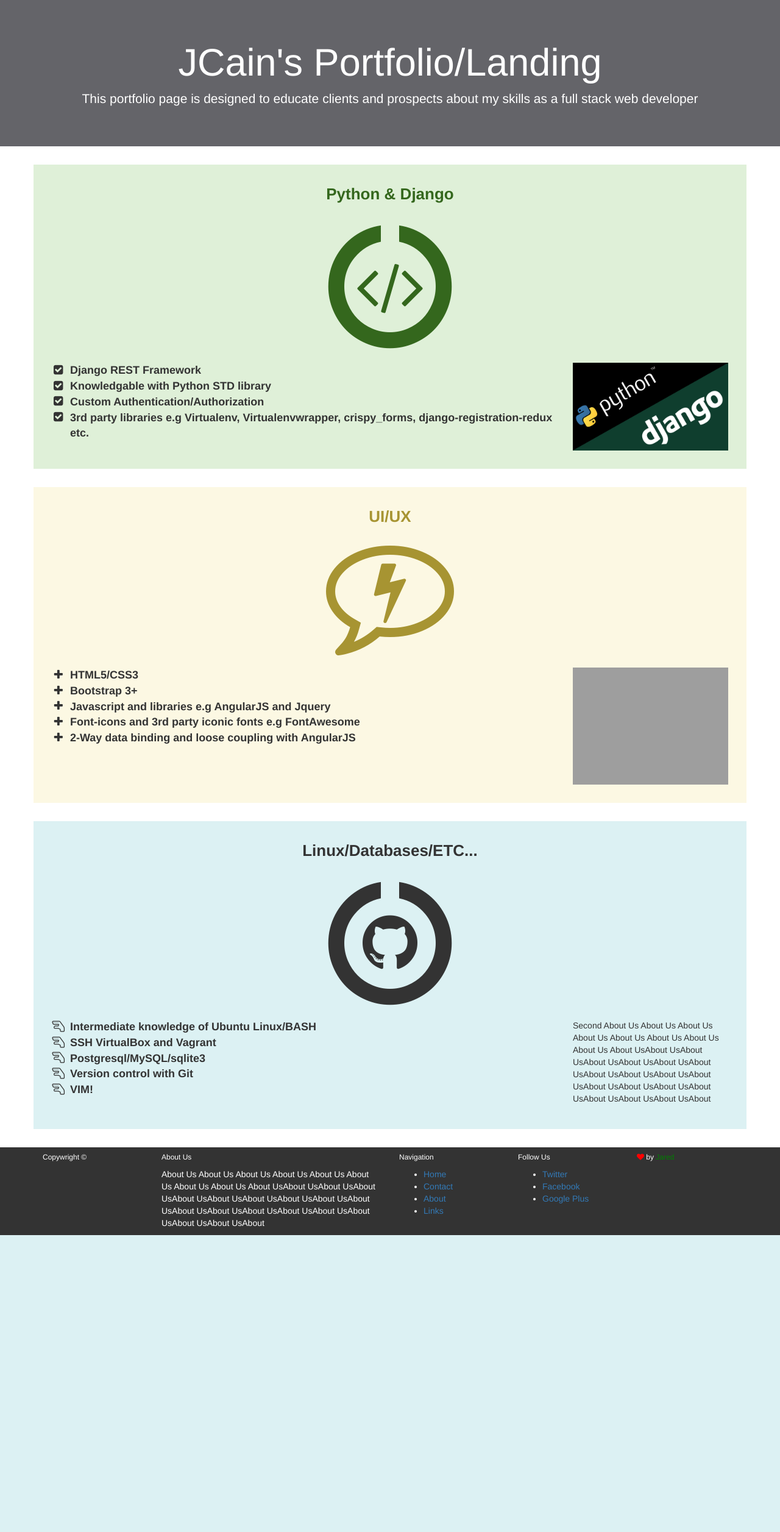
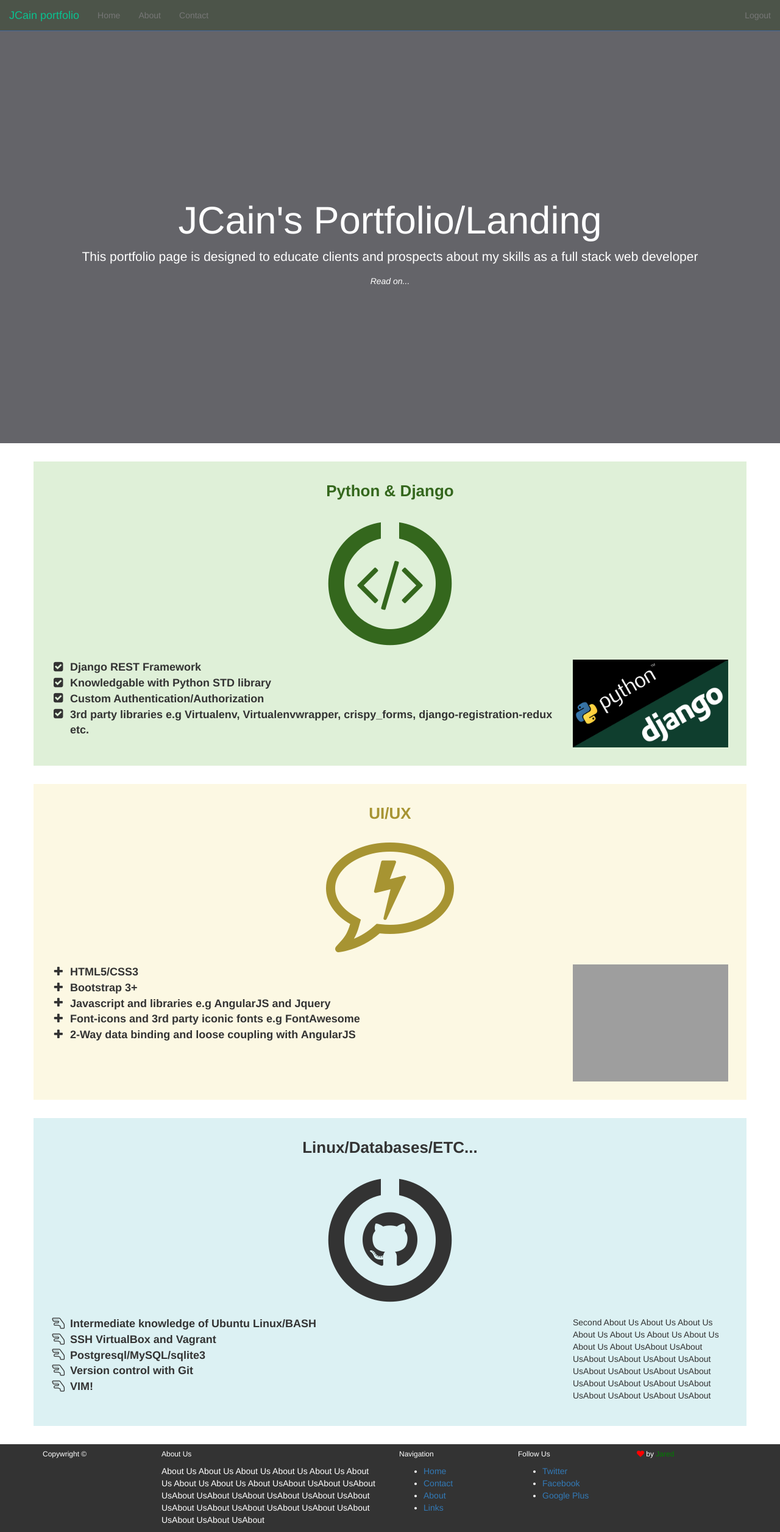
Before and after one commit to jared-cain/jcain-portfolio-django, a Django app: page / in a window 1280 px wide. Shown: the whole page at 61% size. Before the commit the page ends 2026 px from the top, so only its background shows below. Run offline with Django 3.2, Linux system fonts and the light colour scheme; a user stored in the database is signed in; some libraries are stand-ins or nearby versions; grey boxes are pictures that could not be loaded.

Commit message:
Add navbar w/css and update index w/css

```diff
--- a/portfolio/views.py
+++ b/portfolio/views.py
@@ -2,7 +2,7 @@ from django.shortcuts import render
 
 def index(request):
     template = 'index.html'
-    current_user = ''
+    name = ''
 
     python_queryset = ['Django REST Framework', 'Knowledgable with Python STD library', 'Custom Authentication/Authorization', '3rd party libraries e.g Virtualenv, Virtualenvwrapper, crispy_forms, django-registration-redux etc.',]
 
--- a/static_in_pro/our_static/css/custom.css
+++ b/static_in_pro/our_static/css/custom.css
@@ -7,6 +7,15 @@ html,body {
 
 body {
   display: table;
+}
+
+.read-more {
+    color: #FFF;
+    font-style: italic;
+}
+
+.read-more:hover {
+    color: #09C391;
 }
 
 .bg-babyblue {
@@ -59,3 +68,16 @@ body {
   color: #fff;
 
 }
+
+
+/******************
+    MEDIA QUERIES
+
+*******************/
+
+@media screen and (min-width: 768px){
+    .jumbotron {
+        padding-top: 20%;
+        padding-bottom: 20%;
+    }
+}
--- /dev/null
+++ b/static_in_pro/our_static/css/navbar-static-top.css
@@ -0,0 +1,29 @@
+.navbar-static-top {
+  background-color: #4C5449 !important;
+  border-color: #45689C !important;
+  margin-bottom: 0px;
+}
+
+.navbar-default .navbar-brand {
+    color: #BB6A39;
+}
+
+.navbar-default .navbar-brand:hover {
+    color: #09C391;
+}
+
+.navbar-default .navbar-nav>li>a:hover {
+    color: #fff;
+}
+.navbar-default .navbar-toggle {
+    background-color: #BB6A39 !important;
+    border-color: #fff !important;
+}
+.navbar-default .navbar-toggle:hover {
+    background-color: #09C391 !important;
+    border-color: #fff !important;
+}
+
+.navbar-default .navbar-collapse, .navbar-default .navbar-form {
+    border-color: #fff !important;
+}
--- a/templates/index.html
+++ b/templates/index.html
@@ -10,6 +10,7 @@
 	<div class="text-align-center">
 		<h1>JCain's Portfolio/Landing</h1>
 		<p class='lead text-align-center'>This portfolio page is designed to educate clients and prospects about my skills as a full stack web developer</p>
+		<a class="read-more" href="#continue-reading">Read on...</a>
 	</div>
 
 
@@ -21,6 +22,7 @@
 {% block content %}
 <div class="row push space bg-success">
 	<div class='col-sm-12'>
+		<a name="continue-reading"></a>
 		<p class='lead text-align-center' style="color:#34671D;"><span class="large-font">Python &amp; Django</span>
 		<br/><br/>
 		<span class="fa-stack fa-lg fa-5x">
--- a/templates/navbar.html
+++ b/templates/navbar.html
@@ -0,0 +1,46 @@
+{% load staticfiles %}
+ <!-- Static navbar -->
+    <nav class="navbar navbar-default navbar-static-top">
+      <!-- Container non fluid!!! -->
+      <div class="container-fluid">
+        <div class="navbar-header">
+          <button type="button" class="navbar-toggle collapsed" data-toggle="collapse" data-target="#navbar" aria-expanded="false" aria-controls="navbar">
+            <span class="sr-only">Toggle navigation</span>
+            <span class="icon-bar"></span>
+            <span class="icon-bar"></span>
+            <span class="icon-bar"></span>
+          </button>
+          <a class="navbar-brand" href="{% url 'home' %}">JCain portfolio</a>
+          <!-- <img src="{% static 'img/mvp_landing_logo.png' %}" />  -->
+        </div>
+        <div id="navbar" class="navbar-collapse collapse">
+          <ul class="nav navbar-nav">
+            <li><a href="{% url 'home' %}">Home</a></li>
+            <li><a href="#">About</a></li>
+            <li><a href="">Contact</a></li>
+          </ul>
+
+          <ul class="nav navbar-nav navbar-right">
+          {% if request.user.is_authenticated %}
+            <li><a href="#">Logout</a></li>
+          {% else %}
+            <li><a href="#">Register</a></li>
+          </ul>
+          {% endif %}
+
+          {% if not request.user.is_authenticated and not "/accounts/login" in request.get_full_path %}
+          <form class="navbar-form navbar-right" method="POST" action="">{% csrf_token %}
+            <div class="form-group">
+              <input type="text" class="form-control" name='username' placeholder="Email" />
+            </div>
+            <div class="form-group">
+              <input type="password" class="form-control" name='password' placeholder="Password" />
+            </div>
+            <button type="submit" class="btn btn-defualt">Login</button>
+          </form>
+
+          {% endif %}
+
+        </div><!--/.nav-collapse -->
+      </div>
+    </nav>
```
Also changed, not shown: db.sqlite3.
